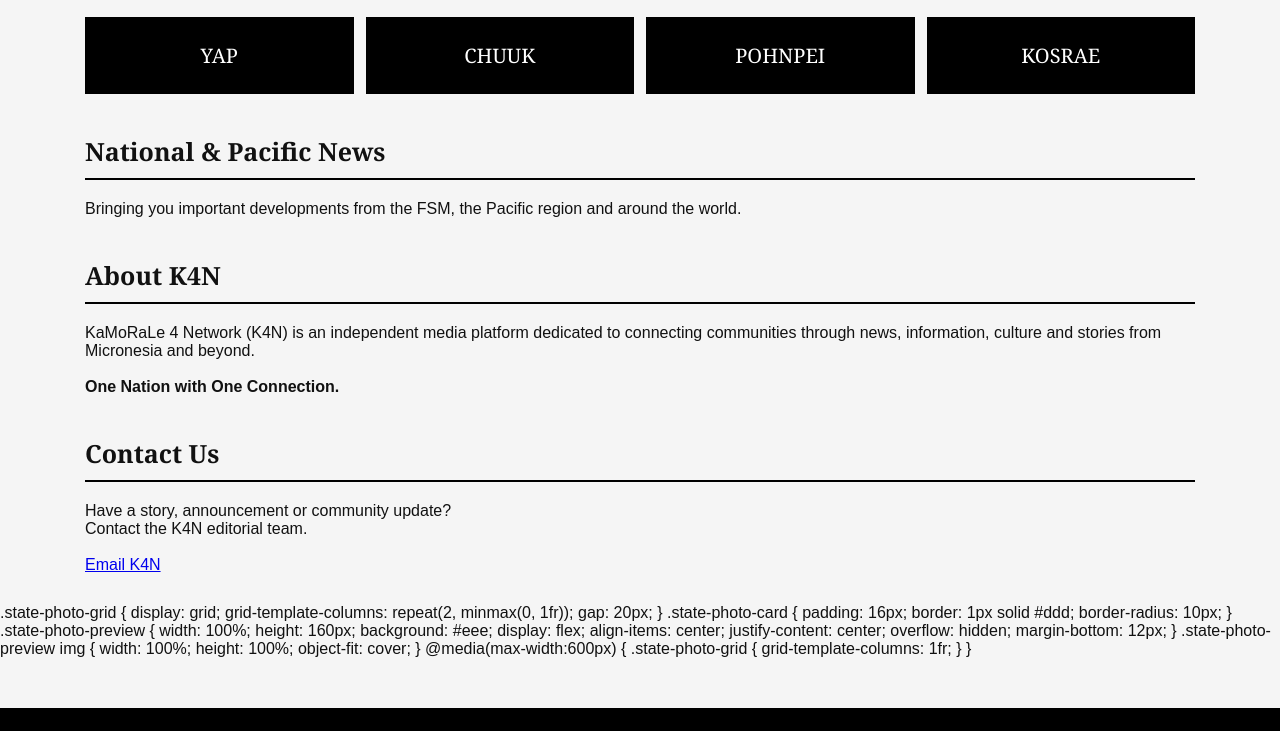
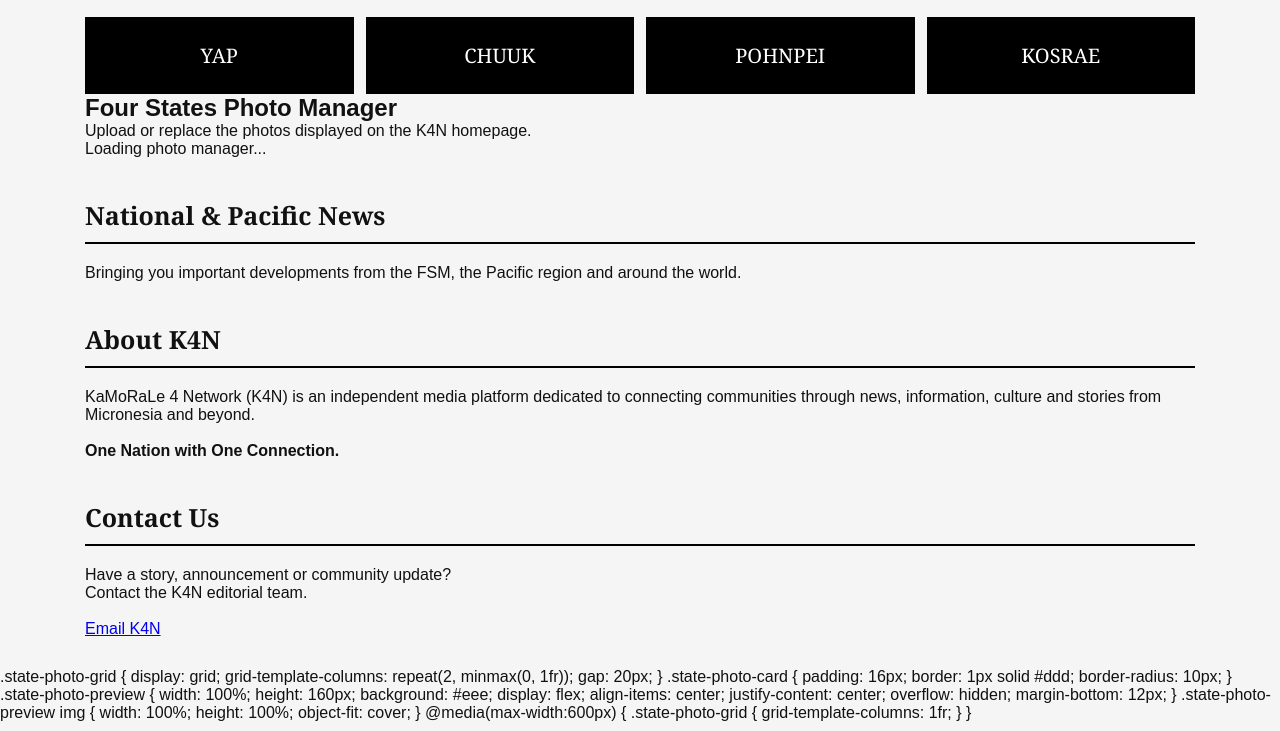
Before and after one commit to sjmaraX15/kamorale4.com, a plain HTML site: page Index.html in a window 1280 px wide. Shown: the part 1157-1888 px from the top of the page. Drawn offline with Linux system fonts and the light colour scheme.

Commit message:
Add Four States Photo Manager section
Added a photo manager section for uploading or replacing photos on the K4N homepage.

```diff
--- a/Index.html
+++ b/Index.html
@@ -280,6 +280,14 @@ footer {
         </div>
     </section>
 
+<div class="panel">
+  <h2>Four States Photo Manager</h2>
+  <p>Upload or replace the photos displayed on the K4N homepage.</p>
+  <div id="state-photo-manager" class="state-photo-grid">
+    Loading photo manager...
+  </div>
+</div>
+
     <section id="national" style="margin-top:40px">
         <h2 class="section-title">National & Pacific News</h2>
         <p>Bringing you important developments from the FSM,
```
